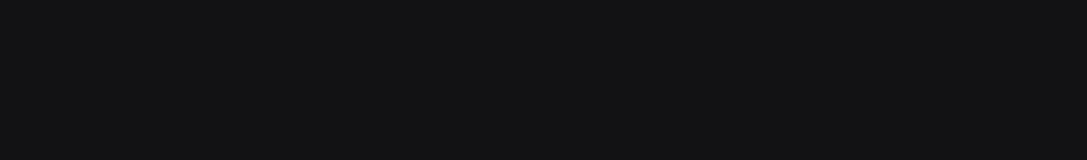
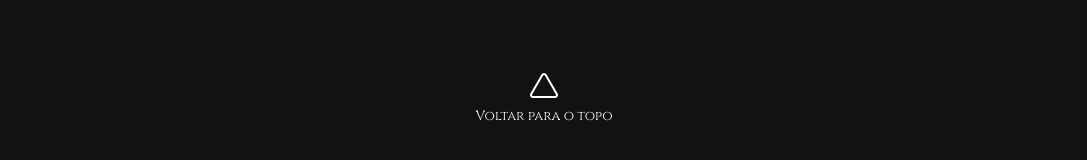
Before and after one commit to jairocket/jailsonanjos, a React (Vite) app: page / in a window 1280 px wide. Shown: the part 1182-1342 px from the top of the page, without its empty margins (96-1183 px from the left). Built offline with nearby package versions, Linux system fonts and the light colour scheme.

Commit message:
feat(app): Add footer

```diff
--- a/src/App.tsx
+++ b/src/App.tsx
@@ -22,6 +22,7 @@
 import { Skills } from './components/Skills'
 
 import { mainStacks, knownStacks, projects, articles } from './data'
+import { Footer } from './components/Footer'
 
 function App() {
   return (
@@ -73,6 +74,7 @@
             )
           })}
         </ArticlesContainer>
+        <Footer />
       </AppContainer>
     </ThemeProvider>
   )
--- /dev/null
+++ b/src/components/Footer/index.tsx
@@ -0,0 +1,16 @@
+import { Avatar } from '../Avatar'
+import happyAvatar from '../../assets/happy-avatar.svg'
+import { Triangle } from 'phosphor-react'
+import { CustomButtom, FooterContainer } from './styles'
+
+export function Footer() {
+  return (
+    <FooterContainer>
+      <CustomButtom onClick={() => window.scrollTo(0, 0)}>
+        {/*<Avatar src={happyAvatar} size={'small'} />*/}
+        <Triangle size={32} color={'white'} />
+        <p>Voltar para o topo</p>
+      </CustomButtom>
+    </FooterContainer>
+  )
+}
--- /dev/null
+++ b/src/components/Footer/styles.ts
@@ -0,0 +1,15 @@
+import styled from 'styled-components'
+
+export const FooterContainer = styled.footer`
+  margin-top: 3rem;
+  display: flex;
+  flex-direction: column;
+  align-self: center;
+`
+export const CustomButtom = styled.button`
+  overflow: hidden;
+  background-color: transparent;
+  border: transparent;
+  font-family: 'Cinzel', serif;
+  color: white;
+`
--- a/src/styles/styles.ts
+++ b/src/styles/styles.ts
@@ -8,13 +8,13 @@
   padding: 0 1rem;
   text-align: center;
   background-color: ${(props) => props.theme['gray-900']};
-  margin-bottom: 10rem;
+  margin-bottom: 3rem;
 
   @media screen and (min-width: 768px) {
     margin: 0 5rem;
     align-items: flex-start;
     max-width: 1832px;
-    margin-bottom: 10rem;
+    margin-bottom: 3rem;
   }
 `
 
```
